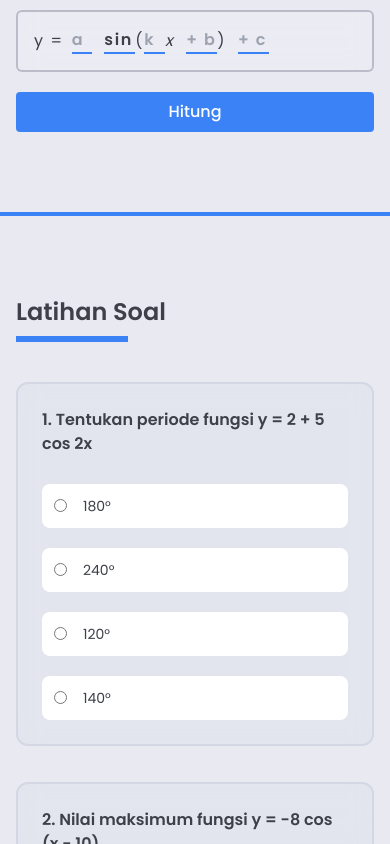
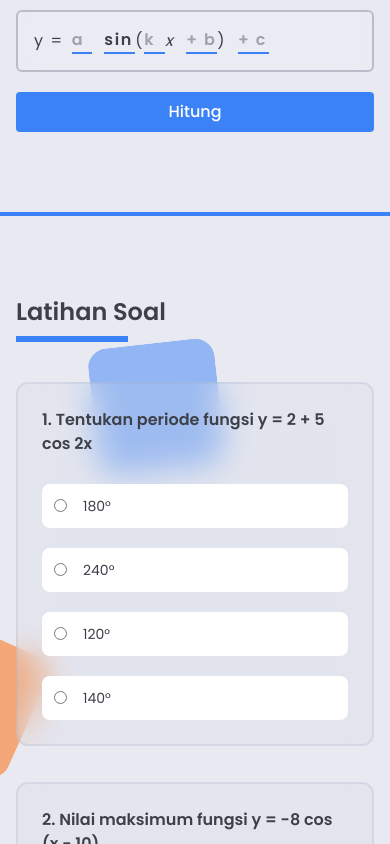
Before and after one commit to zhekabaila/project-kalkulus, a Next.js app: page / in a window 390 px wide. Shown: the part 11156-12000 px from the top of the page. Built offline with nearby package versions, Linux system fonts and the light colour scheme.

Commit message:
feat: add background

```diff
--- a/src/components/layouts/sections/OtherProjects/index.tsx
+++ b/src/components/layouts/sections/OtherProjects/index.tsx
@@ -10,9 +10,11 @@ const OtherProjects = () => {
   return (
     <section
       id="soal"
-      className="bg-center bg-cover bg-no-repeat px-4 py-20 lg:p-36 border-t-4 border-t-blue-500 dark:border-t-jeruk"
+      className="bg-center bg-cover bg-no-repeat px-4 py-20 lg:p-36 border-y-4 border-y-blue-500 dark:border-y-jeruk"
       style={{
-        backgroundImage: `url('/images/ttten${darkMode ? '-dark' : ''}.svg')`,
+        backgroundImage: `url('/images/bbblurry-1${
+          darkMode ? '-dark' : ''
+        }.svg')`,
       }}
     >
       <div className="mb-10 lg:mb-20">
--- a/src/components/layouts/sections/Questions/index.tsx
+++ b/src/components/layouts/sections/Questions/index.tsx
@@ -1,5 +1,5 @@
 'use client'
-import { useTheme } from '@/contexts/themeContext'
+
 import { useState } from 'react'
 import { AiOutlineSend } from 'react-icons/ai'
 
@@ -15,7 +15,6 @@ const Questions = () => {
     soal_3: '',
   })
   const [showCheckAnswer, setShowCheckAnswer] = useState<boolean>(false)
-  const { darkMode } = useTheme()
 
   const setValue = (questionNumber: 1 | 2 | 3, value: string) => {
     setShowCheckAnswer(false)
@@ -30,11 +29,9 @@ const Questions = () => {
   return (
     <section
       id="soal"
-      className="bg-center bg-cover bg-no-repeat px-4 py-20 lg:p-36 border-t-4 border-t-blue-500 dark:border-t-jeruk"
+      className="bg-center bg-cover bg-opacity-20 bg-no-repeat px-4 py-20 lg:p-36 border-t-4 border-t-blue-500 dark:border-t-jeruk"
       style={{
-        backgroundImage: `url('/images/bbblurry-2${
-          darkMode ? '-dark' : ''
-        }.svg')`,
+        backgroundImage: `url('/images/bbburst.svg')`,
       }}
     >
       <div className="mb-10 lg:mb-20">
@@ -50,7 +47,7 @@ const Questions = () => {
         }}
       >
         <ul className="space-y-9">
-          <li className="relative space-y-7 lg:space-y-7 bg-slate-300/20 dark:bg-gray-600/20 backdrop-blur-md rounded-xl border-2 border-slate-400/20 dark:border-gray-600/30 p-6 lg:p-16">
+          <li className="relative space-y-7 lg:space-y-7 bg-slate-300/20 dark:bg-gray-600/20 backdrop-blur-lg rounded-xl border-2 border-slate-400/20 dark:border-gray-600/30 p-6 lg:p-16">
             <h4 className="text-base lg:text-lg font-semibold">
               1. Tentukan periode fungsi y = 2 + 5 cos 2x
             </h4>
@@ -126,7 +123,7 @@ const Questions = () => {
             </ul>
           </li>
 
-          <li className="relative space-y-7 lg:space-y-7 bg-slate-300/20 dark:bg-gray-600/20 backdrop-blur-md rounded-xl border-2 border-slate-400/20 dark:border-gray-600/30 p-6 lg:p-16">
+          <li className="relative space-y-7 lg:space-y-7 bg-slate-300/20 dark:bg-gray-600/20 backdrop-blur-lg rounded-xl border-2 border-slate-400/20 dark:border-gray-600/30 p-6 lg:p-16">
             <h4 className="text-base lg:text-lg font-semibold">
               2. Nilai maksimum fungsi y = -8 cos (x - 10)
             </h4>
@@ -202,7 +199,7 @@ const Questions = () => {
             </ul>
           </li>
 
-          <li className="relative space-y-7 lg:space-y-7 bg-slate-300/20 dark:bg-gray-600/20 backdrop-blur-md rounded-xl border-2 border-slate-400/20 dark:border-gray-600/30 p-6 lg:p-16">
+          <li className="relative space-y-7 lg:space-y-7 bg-slate-300/20 dark:bg-gray-600/20 backdrop-blur-lg rounded-xl border-2 border-slate-400/20 dark:border-gray-600/30 p-6 lg:p-16">
             <h4 className="text-base lg:text-lg font-semibold">
               3. Pada interval 0&deg; &le; x &le; 120&deg;, titik maksimum dari
               y = 2 sin (3x – 30) adalah…
@@ -296,7 +293,7 @@ const Questions = () => {
 
           {showCheckAnswer && (
             <div className="grid grid-cols-1 lg:grid-cols-3 gap-10">
-              <div className="relative space-y-3 lg:space-y-7 bg-white/20 dark:bg-gray-600/20 backdrop-blur-md rounded-xl border-2 border-white/30 dark:border-gray-600/30 p-6 lg:p-16">
+              <div className="relative space-y-3 lg:space-y-7 bg-white/20 dark:bg-gray-600/20 backdrop-blur-lg rounded-xl border-2 border-white/30 dark:border-gray-600/30 p-6 lg:p-16">
                 <div className="space-y-5">
                   <h4 className="text-base lg:text-lg text-primary dark:text-jeruk font-semibold">
                     Soal No. 1
@@ -335,7 +332,7 @@ const Questions = () => {
                   </div>
                 </div>
               </div>
-              <div className="relative space-y-3 lg:space-y-7 bg-white/20 dark:bg-gray-600/20 backdrop-blur-md rounded-xl border-2 border-white/30 dark:border-gray-600/30 p-6 lg:p-16">
+              <div className="relative space-y-3 lg:space-y-7 bg-white/20 dark:bg-gray-600/20 backdrop-blur-lg rounded-xl border-2 border-white/30 dark:border-gray-600/30 p-6 lg:p-16">
                 <div className="space-y-5">
                   <h4 className="text-base lg:text-lg text-primary dark:text-jeruk font-semibold">
                     Soal No. 2
@@ -361,7 +358,7 @@ const Questions = () => {
                   </div>
                 </div>
               </div>
-              <div className="relative space-y-3 lg:space-y-7 bg-white/20 dark:bg-gray-600/20 backdrop-blur-md rounded-xl border-2 border-white/30 dark:border-gray-600/30 p-6 lg:p-16">
+              <div className="relative space-y-3 lg:space-y-7 bg-white/20 dark:bg-gray-600/20 backdrop-blur-lg rounded-xl border-2 border-white/30 dark:border-gray-600/30 p-6 lg:p-16">
                 <div className="space-y-5">
                   <h4 className="text-base lg:text-lg text-primary dark:text-jeruk font-semibold">
                     Soal No. 3
--- a/src/components/layouts/sections/Teams/index.tsx
+++ b/src/components/layouts/sections/Teams/index.tsx
@@ -1,8 +1,6 @@
-'use client'
 
 import MemberCard from '@/components/common/Cards/Team'
 import { teams } from '@/constant/teams'
-import { useTheme } from '@/contexts/themeContext'
 import React from 'react'
 
 interface TeamCardProps {
@@ -14,15 +12,12 @@ interface TeamCardProps {
 }
 
 const Teams = () => {
-  const { darkMode } = useTheme()
 
   return (
     <section
       className="relative bg-center bg-cover bg-no-repeat px-4 py-20 lg:p-36 border-t-4 border-t-blue-500 dark:border-t-jeruk"
       style={{
-        backgroundImage: `url('/images/bbblurry-1${
-          darkMode ? '-dark' : ''
-        }.svg')`,
+        backgroundImage: `url('/images/bbburst.svg')`,
       }}
       id="anggota"
     >
--- a/src/constant/technologies.tsx
+++ b/src/constant/technologies.tsx
@@ -1,10 +1,5 @@
 import React from 'react'
-import {
-  RiNextjsFill,
-  RiReactjsFill,
-  RiTailwindCssFill,
-  RiNodejsFill,
-} from 'react-icons/ri'
+import { RiNextjsFill, RiTailwindCssFill, RiNodejsFill } from 'react-icons/ri'
 import { BiLogoTypescript } from 'react-icons/bi'
 
 interface TechProps {
@@ -14,11 +9,6 @@ interface TechProps {
 }
 
 export const technologies: TechProps[] = [
-  {
-    name: 'React Js',
-    icon: <RiReactjsFill size={100} />,
-    link: 'https://react.dev/',
-  },
   {
     name: 'Next Js',
     icon: <RiNextjsFill size={100} />,
```
Also changed, not shown: public/images/bbburst.svg (added).
